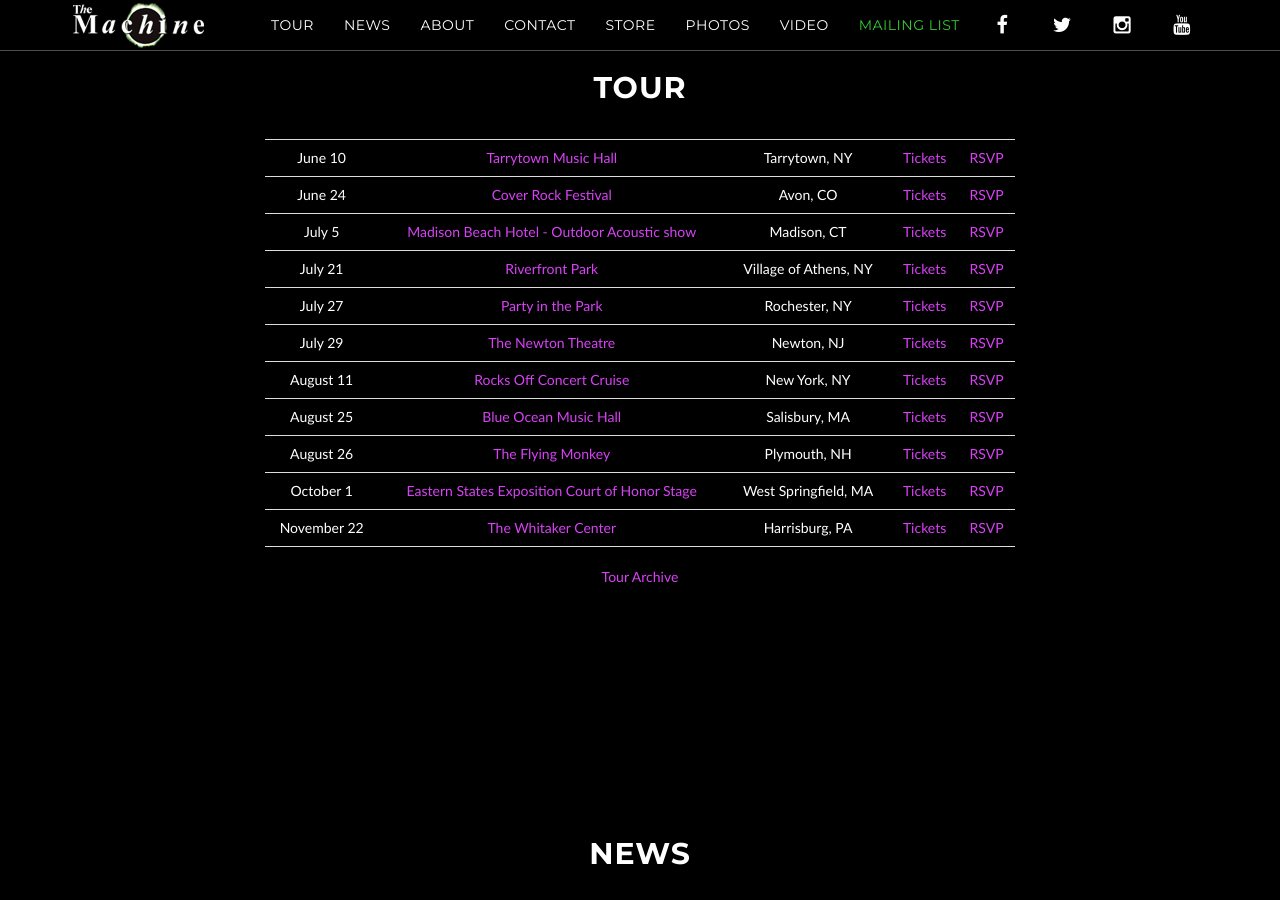
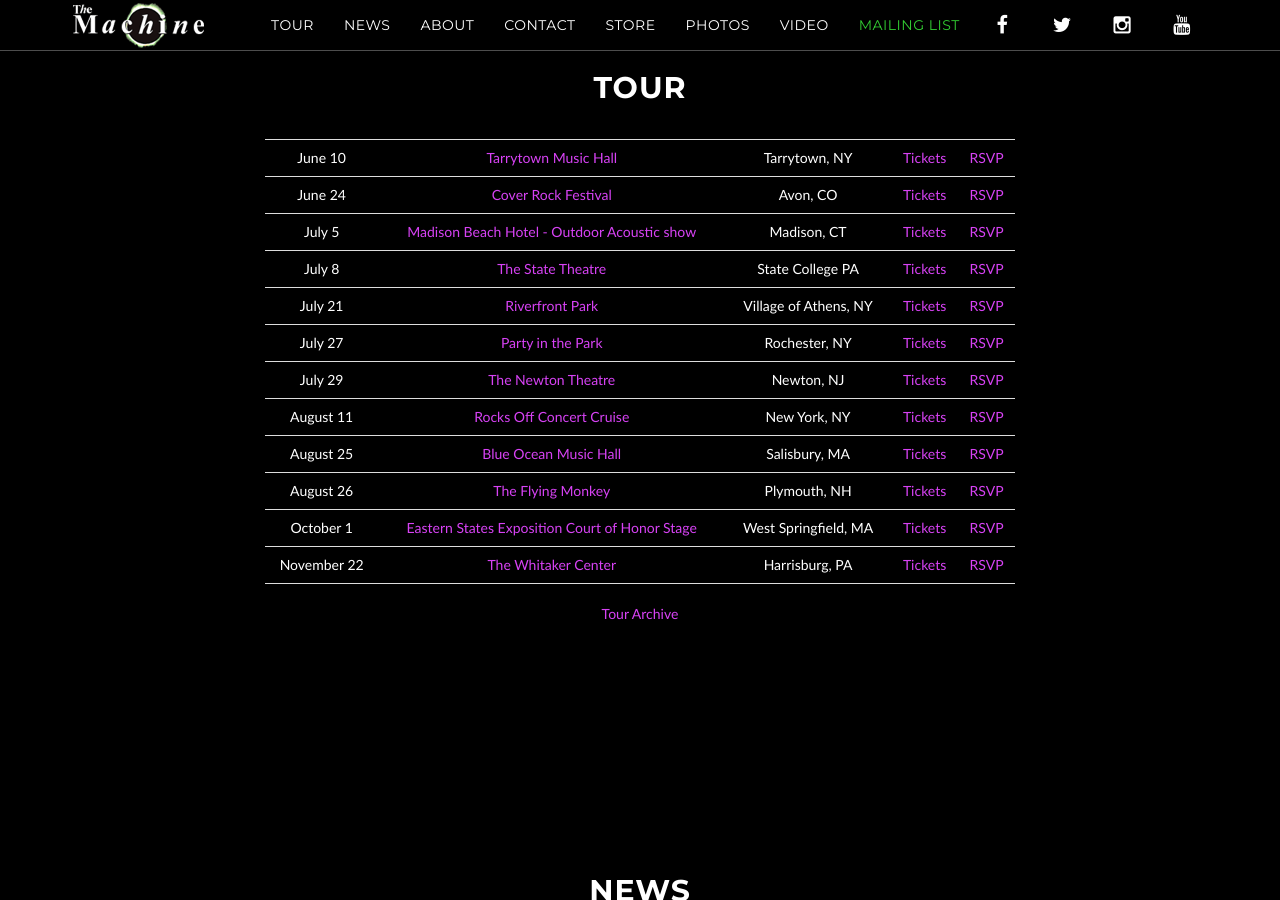
Before and after one commit to machineweb/machineweb.github.io, a Jekyll site: the page built from index.html, in a window 1280 px wide and 900 px high, scrolled down 879 px. Built offline with Jekyll 4.4.1, drawn with Linux system fonts in a browser that asks for light colours; comment, search, counter and statistics services are not loaded.

Commit message:
New tour item

```diff
--- a/_data/tour.yml
+++ b/_data/tour.yml
@@ -3023,3 +3023,11 @@
     tickets-url: "https://itkt.choicecrm.net/templates/WHIT/?prod=PINKMACHINE"
     rsvp-url: "https://www.facebook.com/events/1678740979093877/"
     order: "1511330400000"
+
+  - date: "July 8 2017"
+    venue: "The State Theatre"
+    venue-url: "http://thestatetheatre.org/the-machine-plays-pink-floyd-celebrating-the-40th-anniversary-of-animals/"
+    location: "State College PA"
+    tickets-url: "https://web.ovationtix.com/trs/pe/10171514"
+    rsvp-url: "https://www.facebook.com/events/418684245170508/?acontext=%7B%22source%22%3A5%2C%22page_id_source%22%3A56922104274%2C%22action_history%22%3A[%7B%22surface%22%3A%22page%22%2C%22mechanism%22%3A%22main_list%22%2C%22extra_data%22%3A%22%7B%5C%22page_id%5C%22%3A56922104274%2C%5C%22tour_id%5C%22%3Anull%7D%22%7D]%2C%22has_source%22%3Atrue%7D"
+    order: "1499490000000"
```
